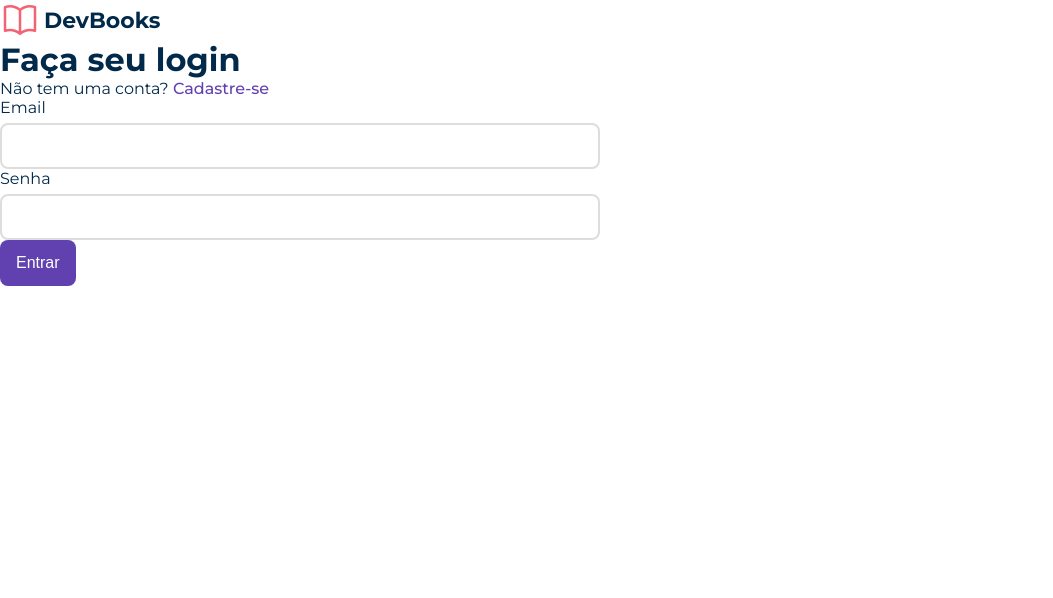
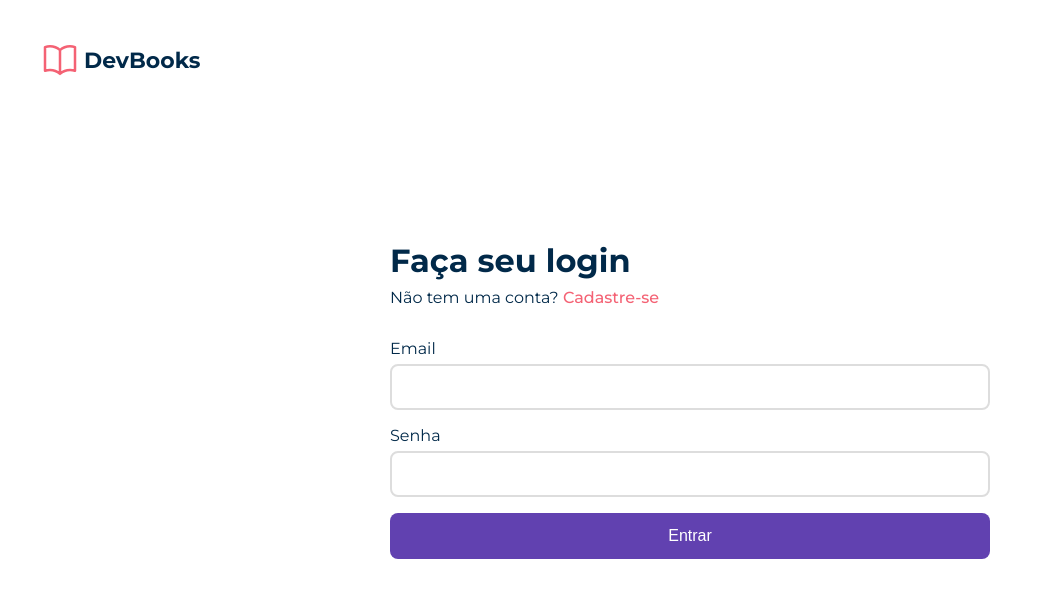
Before and after one commit to charlesalmeiida/devbooks, a React (Vite) app: page / in a window 1280 px wide. Shown: the top 598 px of the page, without its empty margins (0-1053 px from the left). Built offline with nearby package versions, Linux system fonts and the light colour scheme; the HTML template or start-up script is replaced by a standard one.

Commit message:
feat: styling the signin page

```diff
--- /dev/null
+++ b/src/pages/Auth/Auth.styles.ts
@@ -0,0 +1,48 @@
+import styled, { css } from 'styled-components'
+
+export const Container = styled.div`
+  ${({ theme }) => css`
+    display: flex;
+    justify-content: center;
+    align-items: center;
+    padding: ${theme.spacings.large};
+    height: 100vh;
+  `}
+`
+
+export const FormContainer = styled.div`
+  ${({ theme }) => css`
+    display: flex;
+    flex-direction: column;
+    max-width: 50rem;
+    width: 100%;
+
+    button {
+      margin-top: ${theme.spacings.xsmall};
+    }
+  `}
+`
+
+export const LogoContainer = styled.div`
+  position: absolute;
+  top: 4rem;
+  left: 4rem;
+`
+
+export const Heading = styled.div`
+  ${({ theme }) => css`
+    margin-bottom: ${theme.spacings.medium};
+
+    h1 {
+      margin-bottom: ${theme.spacings.xxsmall};
+    }
+  `}
+`
+
+export const InputContainer = styled.div`
+  ${({ theme }) => css`
+    & + & {
+      margin-top: ${theme.spacings.xsmall};
+    }
+  `}
+`
--- a/src/pages/Auth/SignIn/SignIn.tsx
+++ b/src/pages/Auth/SignIn/SignIn.tsx
@@ -2,21 +2,44 @@ import { Button } from '../../../components/Button'
 import { Input } from '../../../components/Input'
 import { Link } from '../../../components/Link'
 import { Logo } from '../../../components/Logo'
+import {
+  Container,
+  FormContainer,
+  Heading,
+  InputContainer,
+  LogoContainer
+} from '../Auth.styles'
 
 export function SighnIn() {
   return (
+    <Container>
+      <FormContainer>
         <div style={{ width: 600 }}>
+          <LogoContainer>
             <Logo />
+          </LogoContainer>
+
+          <Heading>
             <h1>Faça seu login</h1>
             <p>
               Não tem uma conta?{' '}
-        <Link to={'/'} color="primary">
+              <Link to={'/'} color="secondary">
                 Cadastre-se
               </Link>
             </p>
+          </Heading>
+
+          <InputContainer>
             <Input id="email" label="Email" type="email" />
+          </InputContainer>
+
+          <InputContainer>
             <Input id="password" label="Senha" type="password" />
-      <Button>Entrar</Button>
+          </InputContainer>
+
+          <Button fullWidth>Entrar</Button>
         </div>
+      </FormContainer>
+    </Container>
   )
 }
```
Lines whose indentation alone changed are shown as unchanged.
